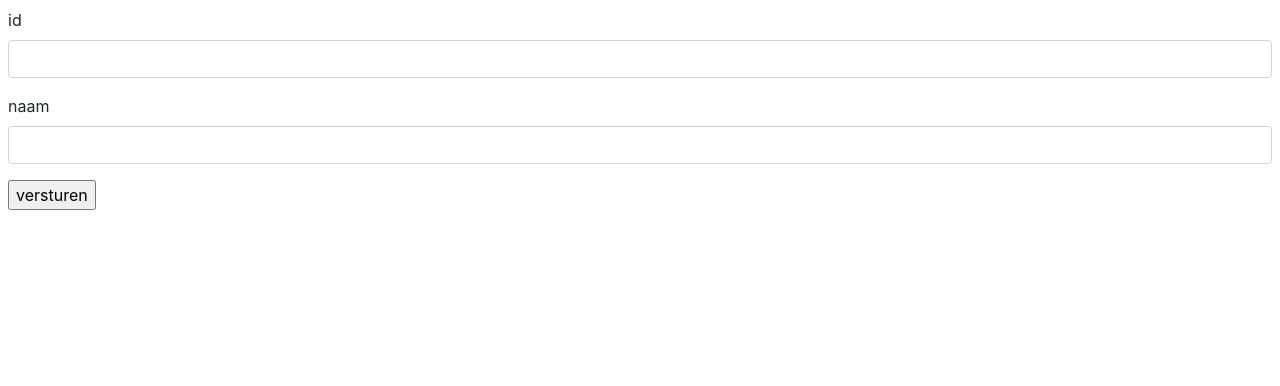
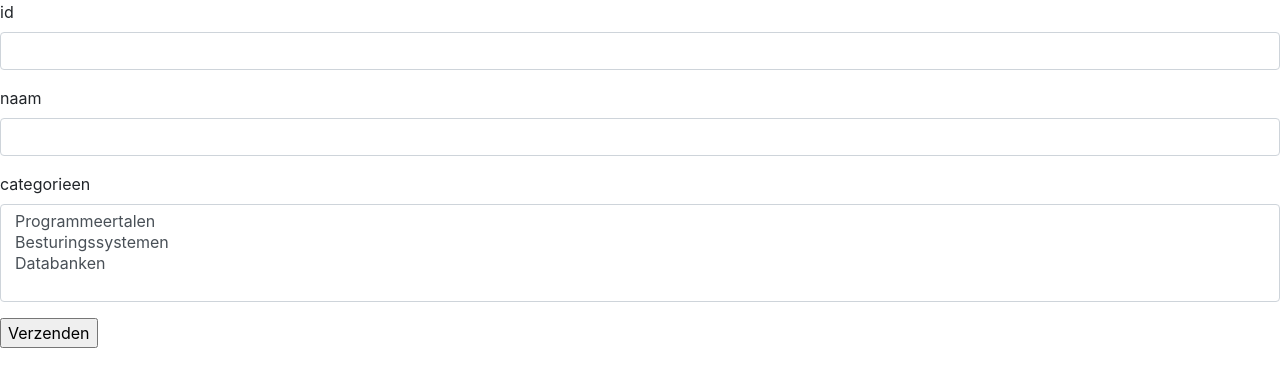
Before and after one commit to Jef-DS/reactjunivoorbeelden, a React (Create React App) app: page / in a window 1280 px wide. Shown: the top 386 px of the page. Built offline with nearby package versions, Linux system fonts and the light colour scheme.

Commit message:
select veld

```diff
--- a/src/App.js
+++ b/src/App.js
@@ -1,43 +1,26 @@
 import React, { Component } from 'react';
-import {Categorie} from './vb2';
-import CategorieForm from './vb6';
+import OpleidingForm,{Categorie} from './vb7';
 
 
 
 class App extends Component {
+  //opgelet: definitie van de Categorie class is gewijzigd in vb7
   static categorieen = [
     new Categorie("PL", "Programmeertalen"),
     new Categorie("OS", "Besturingssystemen"),
     new Categorie("DB", "Databanken")
   ];
-  constructor(props) {
-    super(props);
-    this.state = {
-      initialId: '',
-      initialNaam: ''
-    }
-  }
 
-  componentDidMount() {
-    console.log("App is geladen");
-  }
-  componentWillUnmount() {
-    console.log("App wordt ontladen");
-  }
-  componentDidUpdate() {
-    console.log("App is geüpdated");
-  }
+
   // gewijzigde data 'vloeit' terug naar hier
-  handleSubmit= (id, naam) => {
-    alert(`id=${id}, naam=${naam}`);
-    // reset inputvelden
-    this.setState({initialId:'', initialNaam:''});
+  handleSubmit= (id, naam, categorieen) => {
+    console.log(id, naam, categorieen);
   }
   render() {
 
     return (
-      <CategorieForm className="m-2" initialId={this.state.initialId} initialNaam={this.state.initialNaam}
-                     onSubmit={this.handleSubmit}/>
+      <OpleidingForm className="m-2" opties={App.categorieen}
+                    onSubmit={this.handleSubmit} />
     );
   }
 }
--- /dev/null
+++ b/src/vb7.js
@@ -0,0 +1,96 @@
+import React, {Component} from 'react';
+class TekstInputVeld extends Component {
+    handleChange = (event) => {
+        this.props.onChange(event.target.name, event.target.value);
+    }
+    render() {
+        return (
+            <div className="form-group">
+                <label htmlFor={this.props.item.naam}>{this.props.item.naam}</label>
+                <input className="form-control"
+                    value={this.props.item.waarde}
+                    name={this.props.item.naam}
+                    onChange={this.handleChange} />
+            </div>
+        )
+    }
+}
+class SelectInputVeld extends Component {
+    handleChange = (event) => {
+        //we bepalen de waarden aan de hand van het selected-attribuut
+        const waarden = [ ...event.target.options].filter(o => o.selected).map(o => o.value);
+        this.props.onChange(event.target.name, waarden);
+    }
+    render() {
+        return (
+            <div className="form-group">
+                <label htmlFor={this.props.item.naam}>{this.props.item.naam}</label>
+                <select className="form-control"
+                        name={this.props.item.naam}
+                        id={this.props.item.naam}
+                        multiple
+                        value={this.props.item.waarde}
+                        onChange={this.handleChange}>
+                        {this.props.opties.map(item => {
+                            return (
+                                    <option value={item.key} key={item.key}>
+                                           {item.value}
+                                    </option>)
+                        })}
+                </select>
+            </div>
+        )
+    }
+}
+
+export class Categorie {
+    constructor(key, value) {
+        this.key = key;
+        this.value = value;
+    }
+}
+export default class OpleidingForm extends Component {
+    static categorieen = [
+        new Categorie("PL", "Programmeertalen"),
+        new Categorie("OS", "Besturingssystemen"),
+        new Categorie("DB", "Databanken")
+      ];
+    componentDidMount() {
+        console.log("OpleidingForm is geladen");
+    }
+    componentWillUnmount() {
+        console.log("OpleidingForm wordt ontladen");
+    }
+    componentDidUpdate() {
+        console.log("OpleidingForm is geüpdated");
+    }
+    constructor(props){
+        super(props);
+        this.state = {
+            id: "",
+            naam: "",
+            categorieen:  []
+        }
+    }
+    handleChange = (naam, waarde) => {
+        this.setState({ [naam]: waarde });
+    }
+    handleSubmit = (event) => {
+        this.props.onSubmit(this.state.id, this.state.naam, this.state.categorieen);
+        event.preventDefault();
+    }
+    render() {
+        const idItem = { naam: "id", waarde: this.state.id };
+        const naamItem = { naam: "naam", waarde: this.state.naam };
+        const categorieItem = {naam: "categorieen", waarde: this.state.categorieen};
+        const opties = this.props.opties;
+        return (
+            <form onSubmit={this.handleSubmit}>
+                <TekstInputVeld item={idItem} onChange={this.handleChange} />
+                <TekstInputVeld item={naamItem} onChange={this.handleChange} />
+                <SelectInputVeld item={categorieItem} opties={opties} onChange={this.handleChange} />
+                <input type="submit" value="Verzenden"/>
+            </form>
+        )
+    }
+}
```
